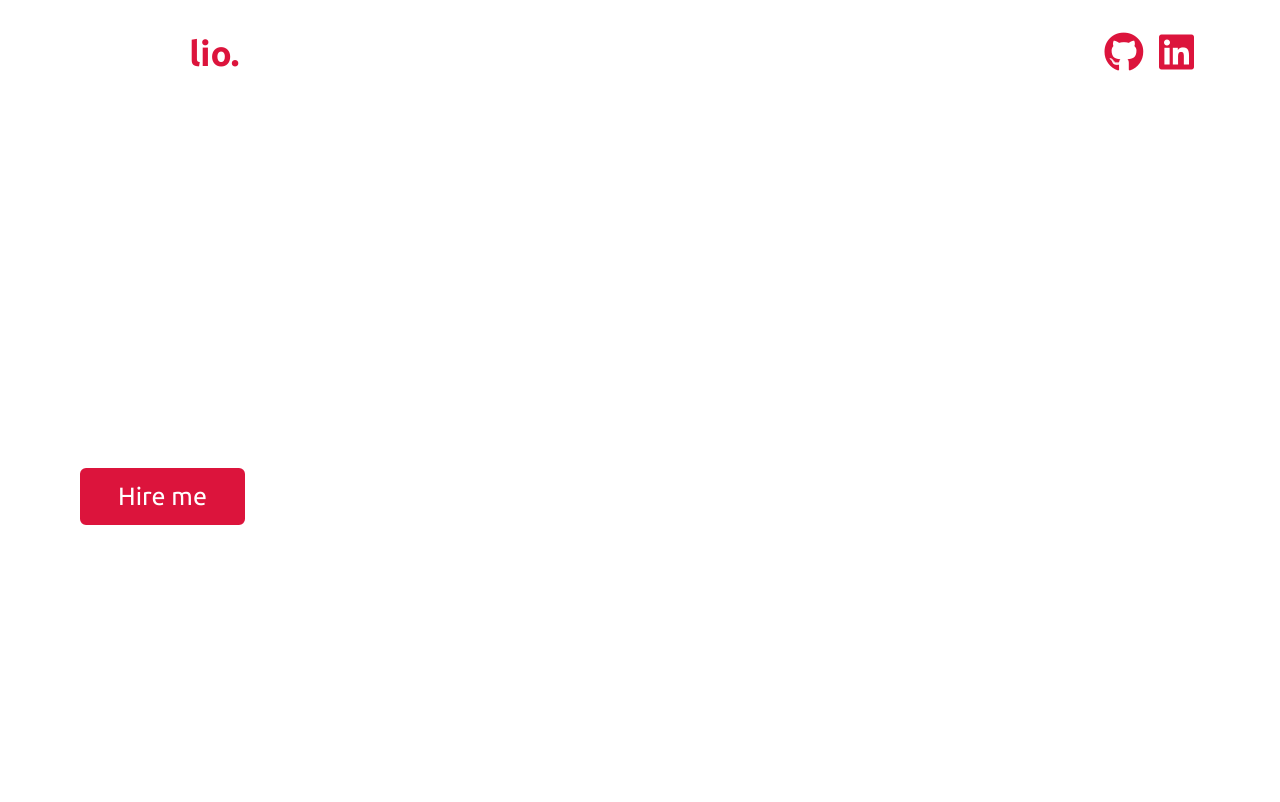
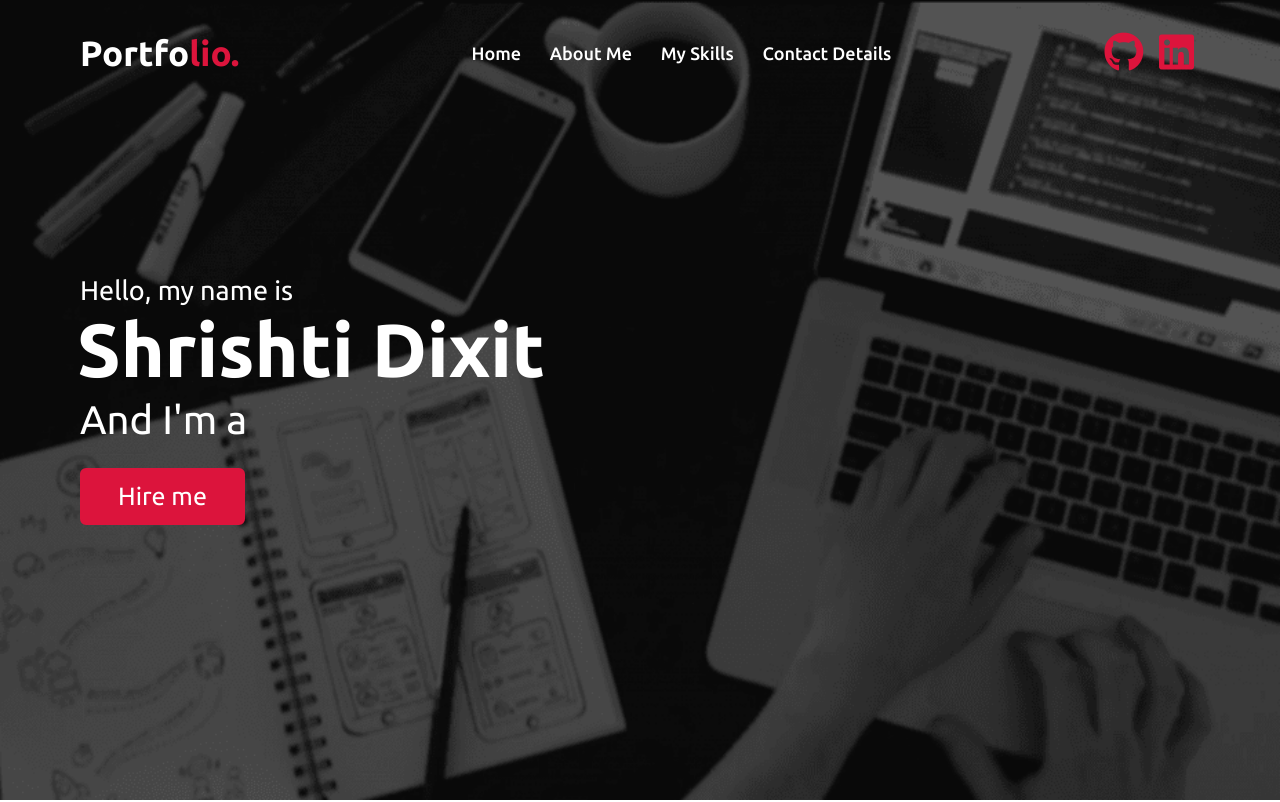
Before and after one commit to shrishti11/Portfolio, a plain HTML site: page index.html in a window 1280 px wide. Shown: the top 802 px of the page. Drawn offline with nearby package versions, Linux system fonts and the light colour scheme; a script that the page names is missing.

Commit message:
Update style.css

```diff
--- a/style.css
+++ b/style.css
@@ -173,7 +173,7 @@ nav.sticky .media-icons a{
 /* home section styling */
 .home{
     display: flex;
-    background: url("backgroung.png") no-repeat center;
+    background: url("https://github.com/shrishti11/Portfolio/blob/main/background.png?raw=true") no-repeat center;
     height: 100vh;
     color: #fff;
     min-height: 500px;
```
